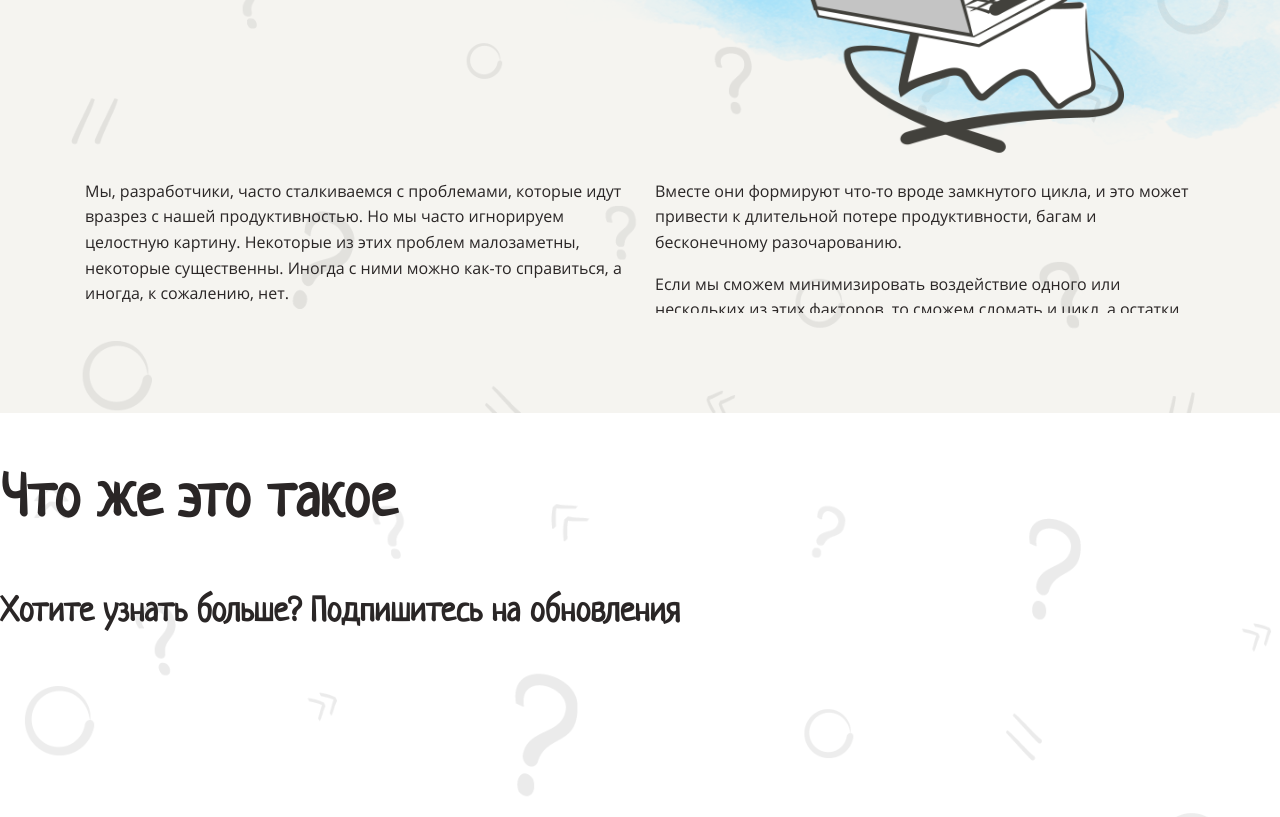
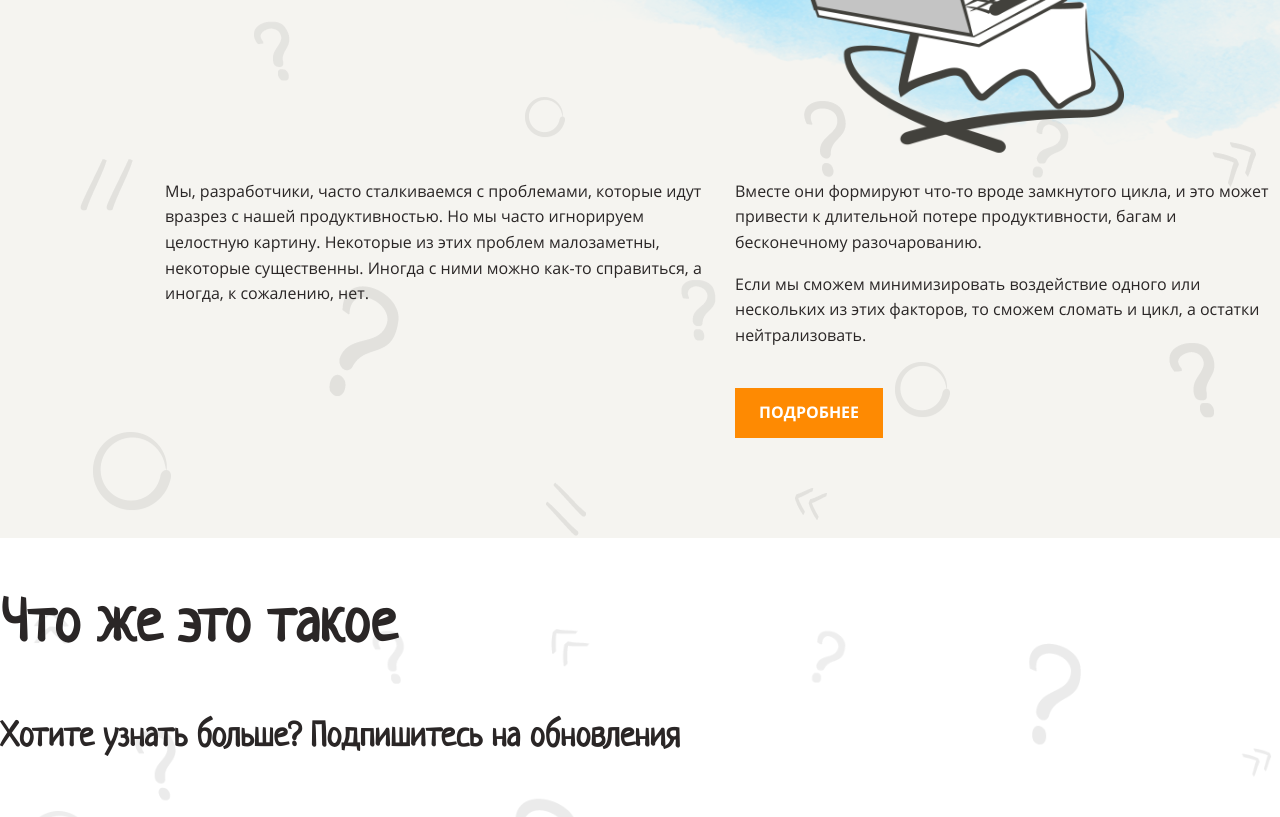
Before and after one commit to danilaprokoshev/layout-designer-project-lvl1, a website: page src/index.html in a window 1280 px wide. Shown: the part 387-1204 px from the top of the page. Drawn offline with Linux system fonts and the light colour scheme.

Commit message:
updated styles on step#3

```diff
--- a/src/styles/style.css
+++ b/src/styles/style.css
@@ -43,8 +43,7 @@ body {
 
   display: flex;
   justify-content: center;
-  width: 100vw;
-  height: 100vh;
+  width: 1440px;
 
   background-color: var(--light);
 }
```
